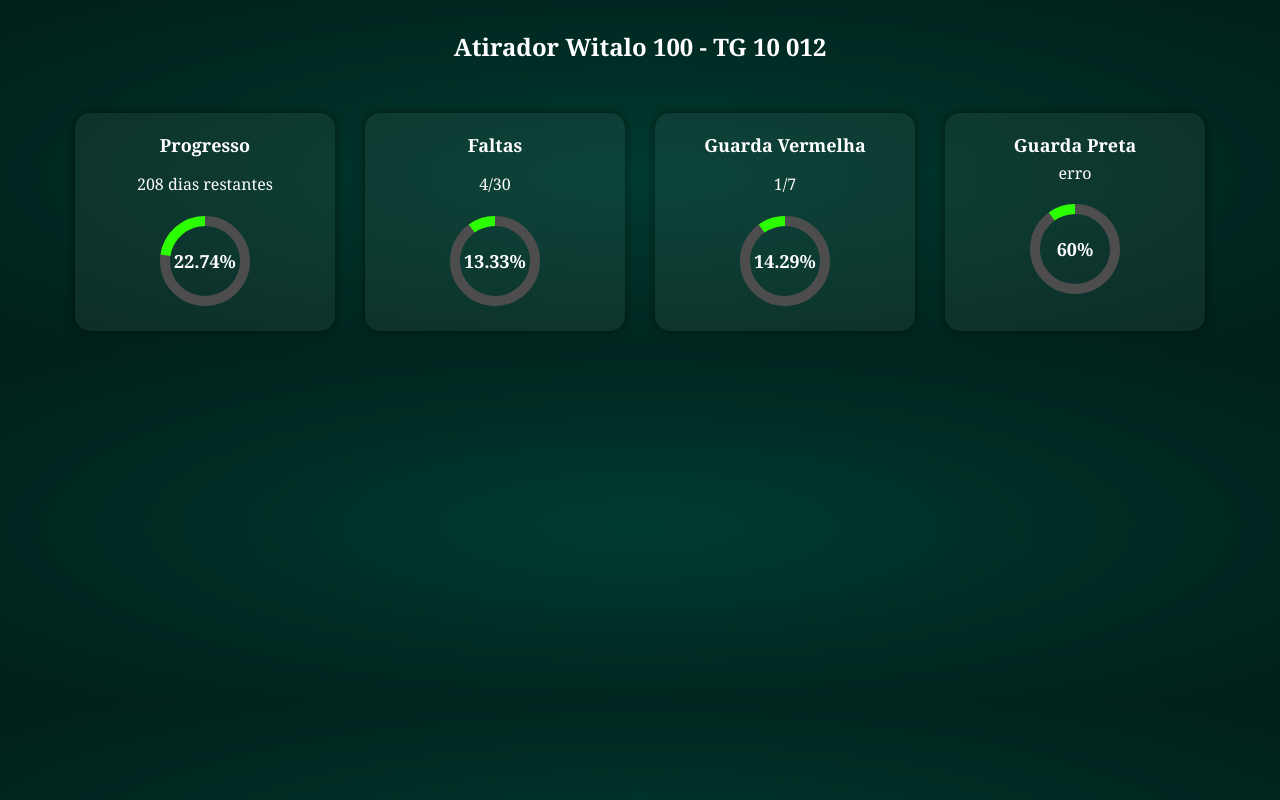
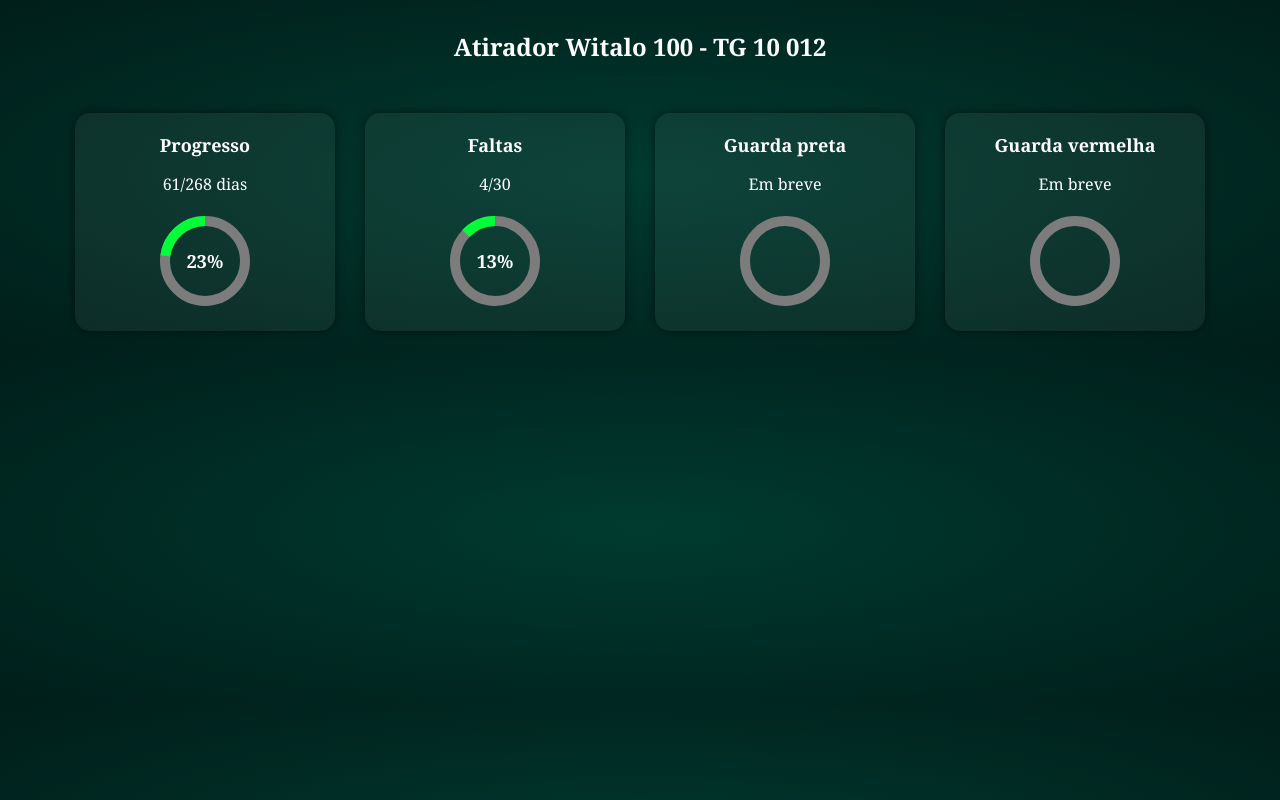
Before and after one commit to wytallogit/progress, a plain HTML site: page index.html in a window 1280 px wide. Drawn offline with Linux system fonts and the light colour scheme.

Commit message:
chore: minor tweaks — removed incomplete features and displayed percentage without commas

```diff
--- a/index.html
+++ b/index.html
@@ -16,7 +16,7 @@
       <div class="progress-circle">
         <svg width="100" height="100">
           <circle class="bg" cx="50" cy="50" r="40"/>
-          <circle class="progress" cx="50" cy="50" r="40"/>
+          <circle class="progress color1" cx="50" cy="50" r="40"/>
         </svg>
         <div class="percentage"><p class="percentage-um">erro</p></div>
       </div>
@@ -27,31 +27,31 @@
       <div class="progress-circle">
         <svg width="100" height="100">
           <circle class="bg" cx="50" cy="50" r="40"/>
-          <circle class="progress" cx="50" cy="50" r="40"/>
+          <circle class="progress color2" cx="50" cy="50" r="40"/>
         </svg>
         <div class="percentage"><p class="percentage-dois">erro</p></div>
       </div>
     </div>
-    <div class="card">
-      <div class="title">Guarda Vermelha</div>
-      <div class="text"><p class="text-vermelha">erro</p></div>
+    <div class="card"> <!--secao 3-->
+      <div class="title">Guarda preta</div>
+      <div class="text"><p class="text-preta">Em breve</p></div>
       <div class="progress-circle">
         <svg width="100" height="100">
           <circle class="bg" cx="50" cy="50" r="40"/>
-          <circle class="progress" cx="50" cy="50" r="40"/>
+          <circle class="progress color3" cx="50" cy="50" r="40"/>
         </svg>
         <div class="percentage"><p class="percentage-tres"></p></div>
       </div>
     </div>
     <div class="card">
-      <div class="title">Guarda Preta</div>
-      <div class="text">erro</div>
+      <div class="title">Guarda vermelha</div>
+      <div class="text"><p class="text-vermelha">Em breve</p></div>
       <div class="progress-circle">
         <svg width="100" height="100">
           <circle class="bg" cx="50" cy="50" r="40"/>
-          <circle class="progress" cx="50" cy="50" r="40"/>
+          <circle class="progress color4" cx="50" cy="50" r="40"/>
         </svg>
-        <div class="percentage">60%</div>
+        <div class="percentage"></div>
       </div>
     </div>
   </div>
--- a/src/main.js
+++ b/src/main.js
@@ -15,48 +15,34 @@ function trocarTexto(seletor, novoTexto) {
     }
 }
 
-function calcularProgresso() {
-    let oFim = (hoje - dataInicio) / (dataFim - dataInicio) * 100;
-    return Math.min(oFim, 100).toFixed(2);
+function calcularProgresso(inicio, hoje, fim) {
+    let oFim = (hoje - inicio) / (fim - inicio) * 100;
+    return Math.min(oFim, 100).toFixed(0);
 }
 
-function atualizarProgressoCirculo(valorPorcento) {
-    const circulo = document.querySelector('.progress');
+function atualizarProgressoCirculo(elemento, valorPorcento) {
+    const circulo = document.querySelector(elemento);
     const offset = 251.2 * (1 + valorPorcento / 100);
     circulo.style.strokeDashoffset = offset;
 }
 
-function diasFaltando(hoje, fim) {
+function intervaloEmDias(hoje, fim) {
     return Math.ceil((fim - hoje) / (1000 * 60 * 60 * 24));
 }
 
-function faltas(numFaltas, maxFaltas) {
-    return ((numFaltas / maxFaltas) * 100).toFixed(2);
-}
-
-function guardaDiasUteis(dataInicio, dataFim) {
-    let count = 0;
-    let atual = new Date(dataInicio);
-    const fim = new Date(dataFim);
-
-    while (atual <= fim) {
-      const dia = atual.getDay();
-      if (dia !== 0 && dia !== 6) count++;
-      atual.setDate(atual.getDate() + 1);
-    }
-
-    return Math.floor(count / 25);
+function porcentagem(num, max) {
+    return ((num / max) * 100).toFixed(0);
 }
 
 
-let porcento = calcularProgresso();
-trocarTexto('.text-progress', `${diasFaltando(hoje, dataFim)} dias restantes`);
+//seção 1 progresso
+let porcento = calcularProgresso(dataInicio, hoje, dataFim);
+trocarTexto('.text-progress', `${intervaloEmDias(dataInicio, hoje)}/${intervaloEmDias(dataInicio, dataFim)} dias`);
 trocarTexto('.percentage-um', `${porcento}%`);
-atualizarProgressoCirculo(porcento);
+atualizarProgressoCirculo('.progress.color1', porcento);
 
+//seção 2 progresso
+let faltasPorcento = porcentagem(numFaltas, maxFaltas);
 trocarTexto('.text-faltas', `${numFaltas}/${maxFaltas}`);
-trocarTexto('.percentage-dois', `${faltas(numFaltas, maxFaltas)}%`);
-atualizarProgressoCirculo()
-
-trocarTexto('.text-vermelha', `1/${guardaDiasUteis(dataInicio, dataFim)}`);
-trocarTexto('.percentage-tres', `${faltas(1, guardaDiasUteis(dataInicio, dataFim))}%`);
+trocarTexto('.percentage-dois', `${porcentagem(numFaltas, maxFaltas)}%`);
+atualizarProgressoCirculo('.progress.color2', faltasPorcento);
--- a/style.css
+++ b/style.css
@@ -57,14 +57,14 @@ circle {
 }
 
 .bg {
-  stroke: #4d4d4d;
+  stroke: #7c7c7c;
 }
 
 .progress {
-  stroke: rgb(43, 255, 0);
+  stroke: rgb(0, 255, 55);
   stroke-dasharray: 251.2;
-  stroke-dashoffset: calc(251.2 * (1 + 0.10));
-  transition: stroke-dashoffset 0.6s ease;
+  stroke-dashoffset: calc(251.2 * (1 + 0));
+  transition: stroke-dashoffset 1s ease;
 }
 
 .percentage {
```
